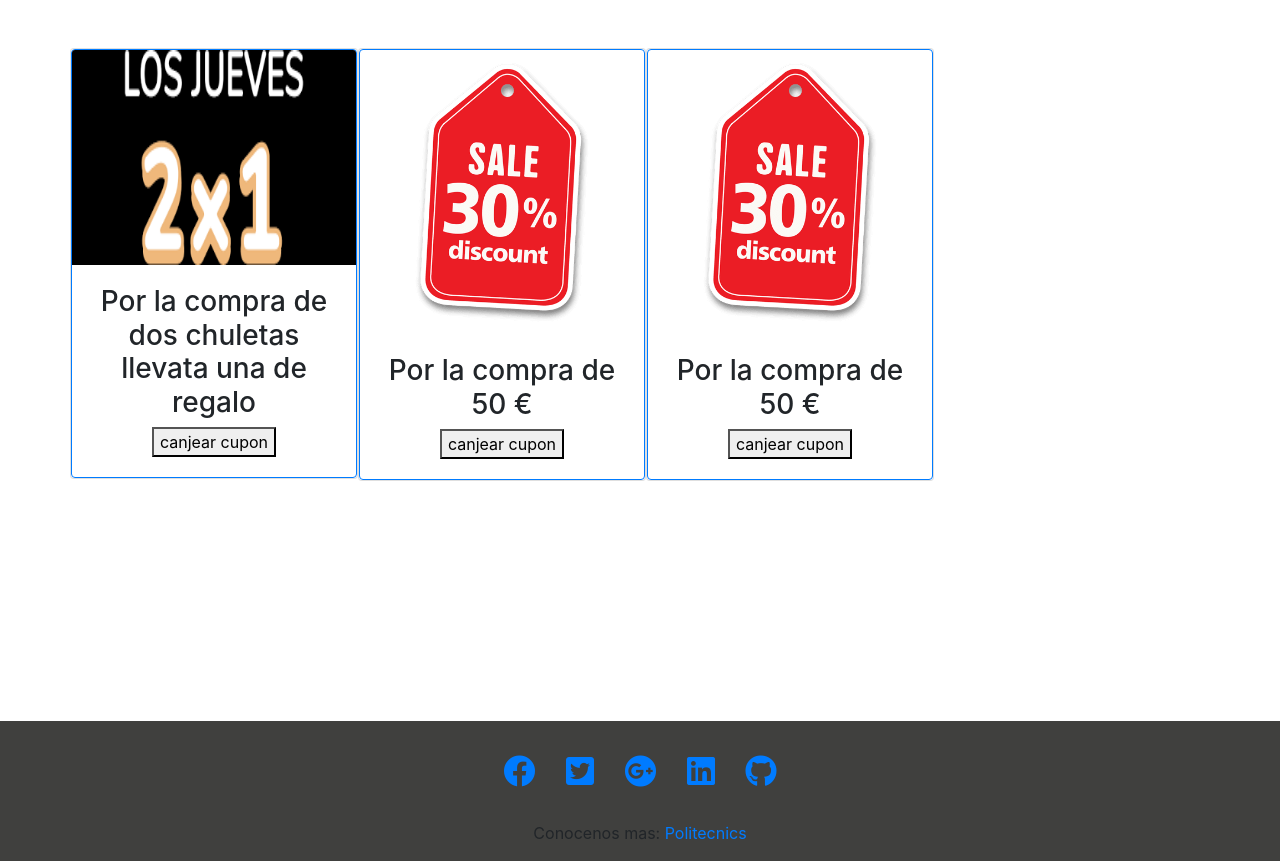
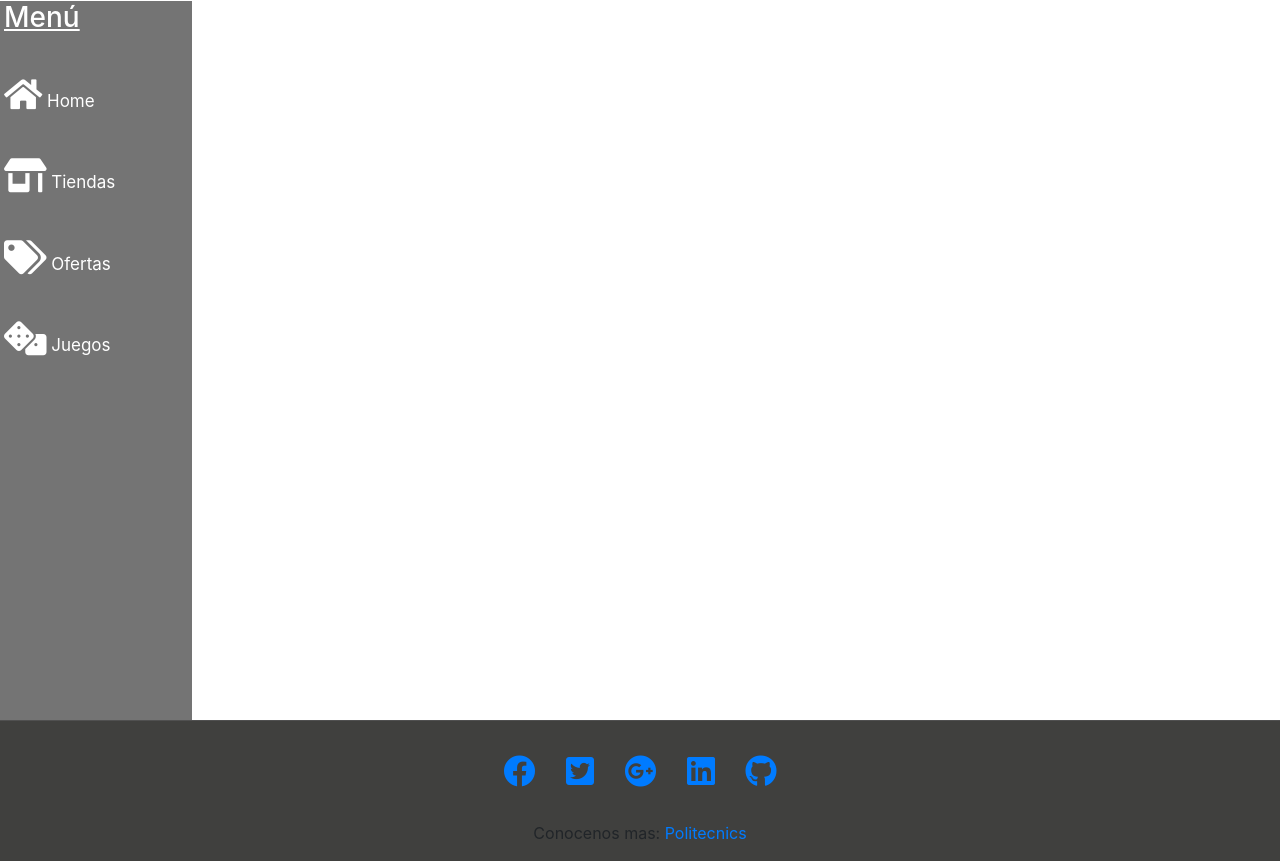
Before and after one commit to ericfernandez37/Projecte.github.io, a PHP site: page /ofertas.php in a window 1280 px wide. Shown: the part 56-917 px from the top of the page. Run offline with PHP 8.4, Linux system fonts and the light colour scheme.

```diff
--- a/Juegos/styles/csscesta.css
+++ b/Juegos/styles/csscesta.css
@@ -102,7 +102,7 @@
     background-position: center;
     border-color: goldenrod !important;
     position: absolute;
-    left: 800px;
+    left: 310px;
     height: 100px;
     width: 100px;
     top: 210px;
--- /dev/null
+++ b/assets/css/ofertas.css
@@ -0,0 +1,43 @@
+#oferta1{
+
+    height: 50px;
+    width: 60px;
+}
+
+#oferta2{
+
+    text-align: center;
+    color: red;
+}
+
+.card-body{
+
+    height: 0x;
+    width: auto;
+}
+
+#sidebar-fija{
+    top: 57px;
+    left: 0px;
+    background-color: #747474;
+    height: 100%;
+    width: 15%;
+}
+
+#sidebar-fija a{
+    margin-top: 1px;
+    margin-bottom: 10px;
+    font-size: 17px;
+    color: white;
+}
+
+#container{
+    width: 1600px;
+    left: 0px;
+}
+
+#sidebar-fija a:hover{
+    color: red;
+    border: 1px;
+    border-color: red;
+}
--- a/ofertas.php
+++ b/ofertas.php
@@ -6,6 +6,7 @@
     <link rel="stylesheet" href="assets/libraries/Font-awesome/css/all.css">
     <link rel="stylesheet" href="assets/css/micss.css" type="text/css">
     <llink rel="stylesheet" href="css/cssmercados.css" type="text/css">
+    <link rel="stylesheet" href="assets/css/ofertas.css" type="text/css">
   </head>
 
 
@@ -43,11 +44,44 @@
 
 
 
+ <!-- sidebar -->
+
+<div class="container-fluid" id="container">
+
+<div class="row">
+
+  <div class="col-2 px-1 position-fixed" id="sidebar-fija">
+
+    <div class="nav flex-column flex-nowrap 100px overflow-auto text-white">
+
+      <h3><u>Menú</u></h3>
+
+      <hr id="separador">
+
+      <a style="text-decoration:none" href="landing.php"><i class="fas fa-home fa-2x"></i> Home</a>
+
+      <hr id="separador">
+
+      <a style="text-decoration:none" href="mercados.php"><i class="fas fa-store-alt fa-2x"></i> Tiendas</a>
+
+      <hr id="separador">
+
+      <a style="text-decoration:none" href="ofertas.php"><i class="fas fa-tags fa-2x"></i> Ofertas</a>
+
+      <hr id="separador">
+
+      <a style="text-decoration:none" href="Juegos/juego.php"><i class="fas fa-dice fa-2x"></i> Juegos</a>
+
+    </div>
+
+  </div>
+
+
    <!-- ofertas -->
 
- <section  class="py-5">
+       <!-- <section  class="py-5">
          <div class="container">
-      <div class="row">
+
         <div class="oferta1" id="oferta1">
           <div class="card" style="width: 18rem;">
               <div class="card text-center border-primary">
@@ -86,80 +120,12 @@
 
 
 
-
-
-
-
-
-
-
-
-
-
-                    <!-- <div class="col-md-3">
-                       <div class="card text-center border-primary">
-                         <div class="card-body">
-                           <h3>oferta tres</h3>
-                             <p>
-                                  poner oferta
-                             </p>
    </div>
   </div>
-                          </div>
-                                 <div class="col-md-3">
-                                    <div class="card text-white bg-primary">
-                                       <div class="card-body">
-                                          <h3>oferta cuatro</h3>
-                                            <p>
-
-                                                Pooner oferta &euro;?
-                                            </p>
-                                    </div>
-                                      </div>
-                                        </div-->
-
-
-
-
-
-
-
-      </div>
-    </div>
-  </section>
-  </body>
-</html>
-
-
-
-
-
-
-
-
-
-
-
-
-
-
-
-
-
-
-
-
-
-
-
-
-
-
-
+     </section>  -->
 
  <!-- Footer -->
-<footer class="page-footer font-small pt-4 fixed-bottom" id="footer">
-
+ <footer class="font-small pt-4 border-top fixed-bottom" id="footer">
         <!-- Call to action -->
 
         <!-- Social buttons -->
@@ -191,17 +157,6 @@
           </li>
         </ul>
         <!-- Social buttons -->
-
-    <!--
-    <ul class="list-unstyled list-inline text-center py-2">
-        <li class="list-inline-item">
-          <h5 class="mb-1">Registrate gratis!</h5>
-        </li>
-        <li class="list-inline-item">
-          <a href="#!" class="btn btn-rounded" id="botonregistr">Registrarse</a>
-        </li>
-      </ul>
-      -->
         <!-- Copyright -->
         <div class="footer-copyright text-center py-3">Conocenos mas:
           <a href="https://politecnics.barcelona/">Politecnics</a>
@@ -213,9 +168,6 @@
 
 </body>
 
-
-
-
     <script src="https://code.jquery.com/jquery-3.5.1.slim.min.js" integrity="sha384-DfXdz2htPH0lsSSs5nCTpuj/zy4C+OGpamoFVy38MVBnE+IbbVYUew+OrCXaRkfj" crossorigin="anonymous"></script>
     <script src="https://cdn.jsdelivr.net/npm/popper.js@1.16.1/dist/umd/popper.min.js" integrity="sha384-9/reFTGAW83EW2RDu2S0VKaIzap3H66lZH81PoYlFhbGU+6BZp6G7niu735Sk7lN" crossorigin="anonymous"></script>
     <script src="https://cdn.jsdelivr.net/npm/bootstrap@4.5.3/dist/js/bootstrap.min.js" integrity="sha384-w1Q4orYjBQndcko6MimVbzY0tgp4pWB4lZ7lr30WKz0vr/aWKhXdBNmNb5D92v7s" crossorigin="anonymous"></script>
```
Also changed, not shown: Juegos/cesta.php (+0 -48 lines), Juegos/cestajs.js (+17 -15 lines), assets/css/csslanding.css (deleted, +0 -23 lines), assets/css/cssofertas.css (deleted, +0 -17 lines), 1 other file. Lines whose indentation alone changed are shown as unchanged.
